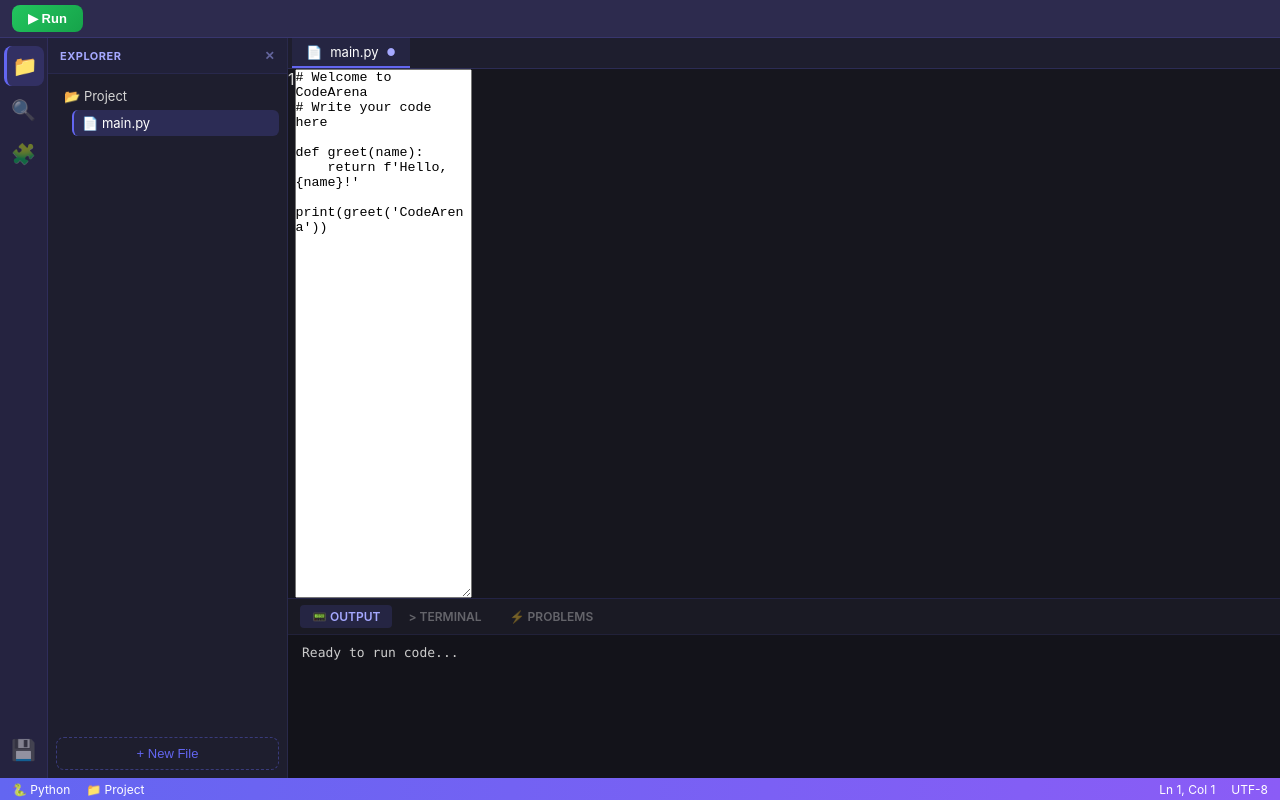
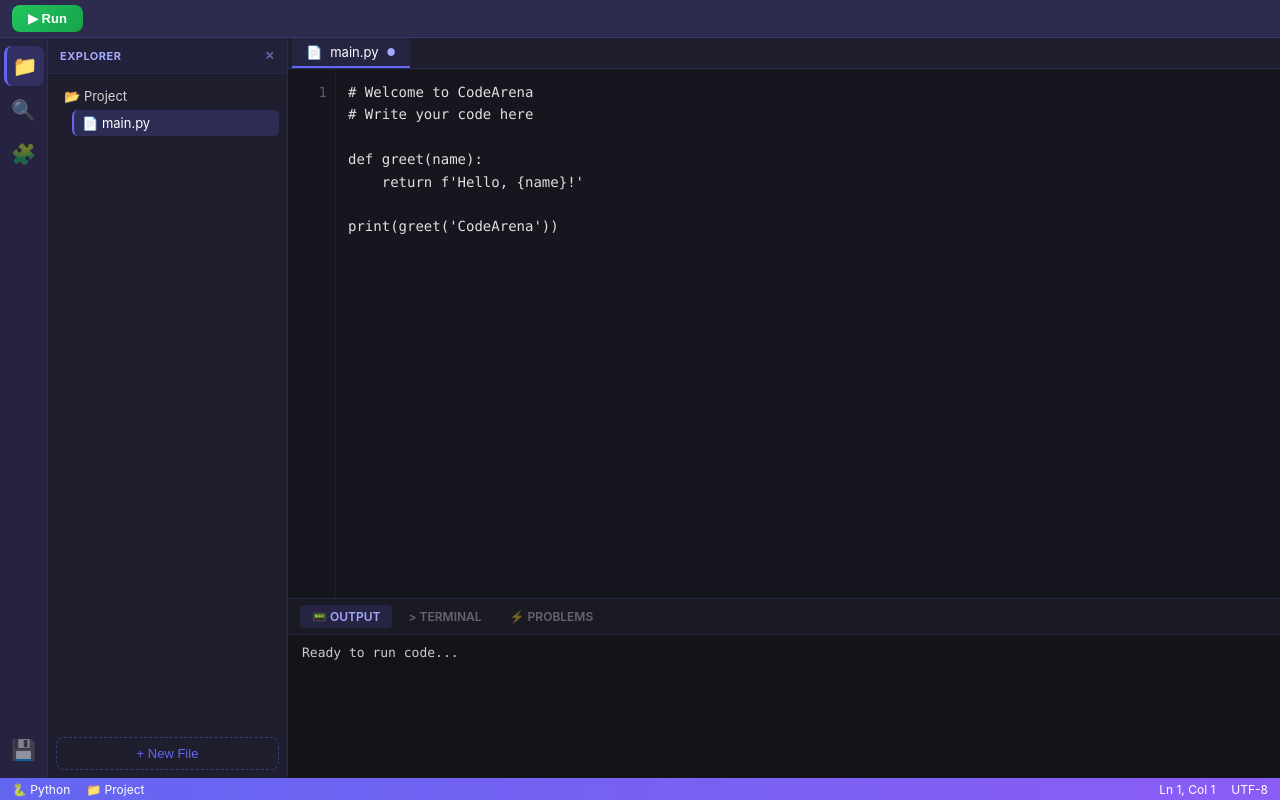
Before and after one commit to cardyop/Code-Arena, an Electron app: page pages/editor_main.html in a window 1280 px wide. Drawn offline with Linux system fonts and the light colour scheme.

Commit message:
Fixed editor CSS - textarea dark background restored

```diff
--- a/styles/editor_main.css
+++ b/styles/editor_main.css
@@ -188,15 +188,33 @@ body {
     overflow: hidden;
     position: relative;
 }
+.line-numbers {
+    background: #16161E;
+    padding: 12px 8px;
+    text-align: right;
+    font-family: 'Consolas', monospace;
+    font-size: 14px;
+    color: #5A5A70;
+    user-select: none;
+    min-width: 48px;
+    border-right: 1px solid rgba(99,102,241,0.1);
+    overflow: hidden;
+    line-height: 1.6;
+}
 
-.CodeMirror {
-    height: 100%;
-    width: 100%;
+.code-editor {
+    flex: 1;
+    background: #16161E;
+    border: none;
+    outline: none;
+    color: #E0E0E0;
     font-family: 'Consolas', 'Monaco', monospace;
     font-size: 14px;
     line-height: 1.6;
+    padding: 12px;
+    resize: none;
+    overflow-y: auto;
 }
-
 /* OUTPUT PANEL */
 .output-panel {
     height: 180px;
```
Also changed, not shown: 1 other file.
